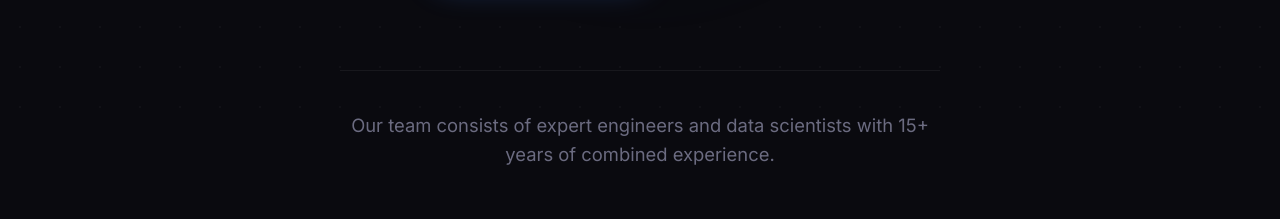
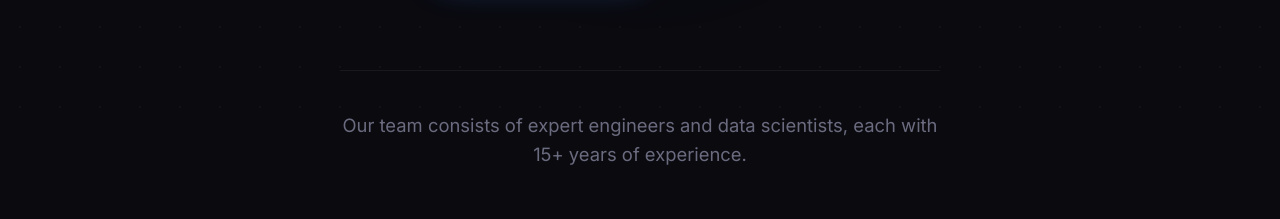
Before and after one commit to buildinbyte-dotcom/company-website, a Next.js app: page / in a window 1280 px wide. Shown: the part 673-892 px from the top of the page. Built offline with nearby package versions, Linux system fonts and the light colour scheme.

Commit message:
chore: fix phrasing to 15+ years per engineer

```diff
--- a/src/components/Hero.tsx
+++ b/src/components/Hero.tsx
@@ -68,7 +68,7 @@ export default function Hero() {
           animate={{ opacity: 1, y: 0 }}
           transition={{ duration: 0.7, delay: 0.5 }}
         >
-          Our team consists of expert engineers and data scientists with 15+ years of combined experience.
+          Our team consists of expert engineers and data scientists, each with 15+ years of experience.
         </motion.div>
       </div>
     </section>
```
